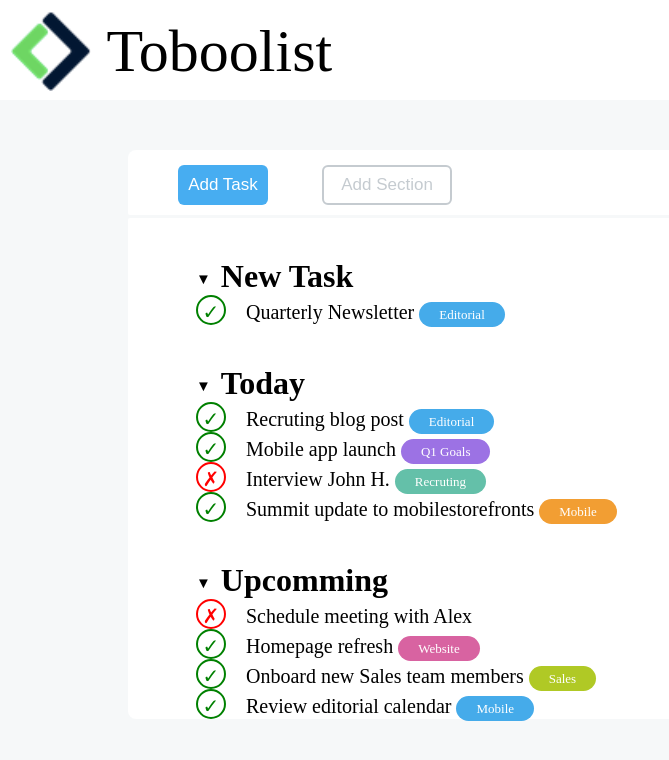
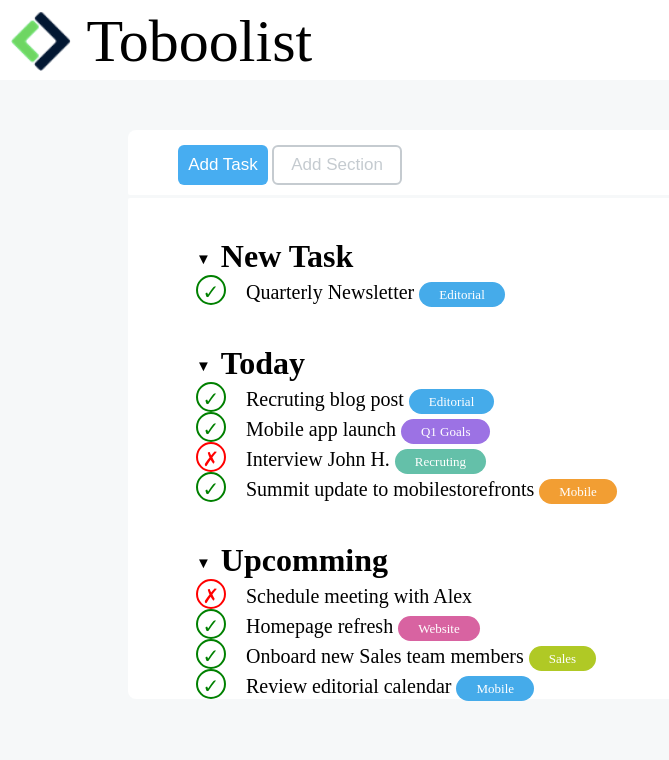
Before and after one commit to bodascaluca/html-css-toboolist, a plain HTML site: page index.html in a window 1280 px wide. Shown: the whole page, without its empty margins (0-669 px from the left). Drawn offline with Linux system fonts and the light colour scheme.

Commit message:
Header/Nav Sistemazione

```diff
--- a/css/style.css
+++ b/css/style.css
@@ -11,12 +11,12 @@ body{
 
 /* HEADER */
 .header{
-    height: 100px;
+    height: 80px;
     background-color:white;
 }
 
 #logo-img{
-    height: 80px;
+    height: 60px;
     vertical-align: middle;
     margin: .7em;
 }
@@ -51,7 +51,7 @@ body{
 }
 
 .button2{
-    margin: 15px 0px 10px 50px ;
+    margin: 15px 0px 10px 0px ;
     padding: 8px 0px;
     width: 130px;
     background-color: white;
--- a/index.html
+++ b/index.html
@@ -12,7 +12,7 @@
     <!-- TITOLO -->
     <header class="header">
         <div class="container header-logo">
-            <img id="logo-img" src="img/Logo.png" alt="Logo Aziendda">
+            <img id="logo-img" src="img/Logo.png" alt="Logo Azienda">
             <span id="logo-text" >Toboolist</span>
         </div>
     </header>
```
